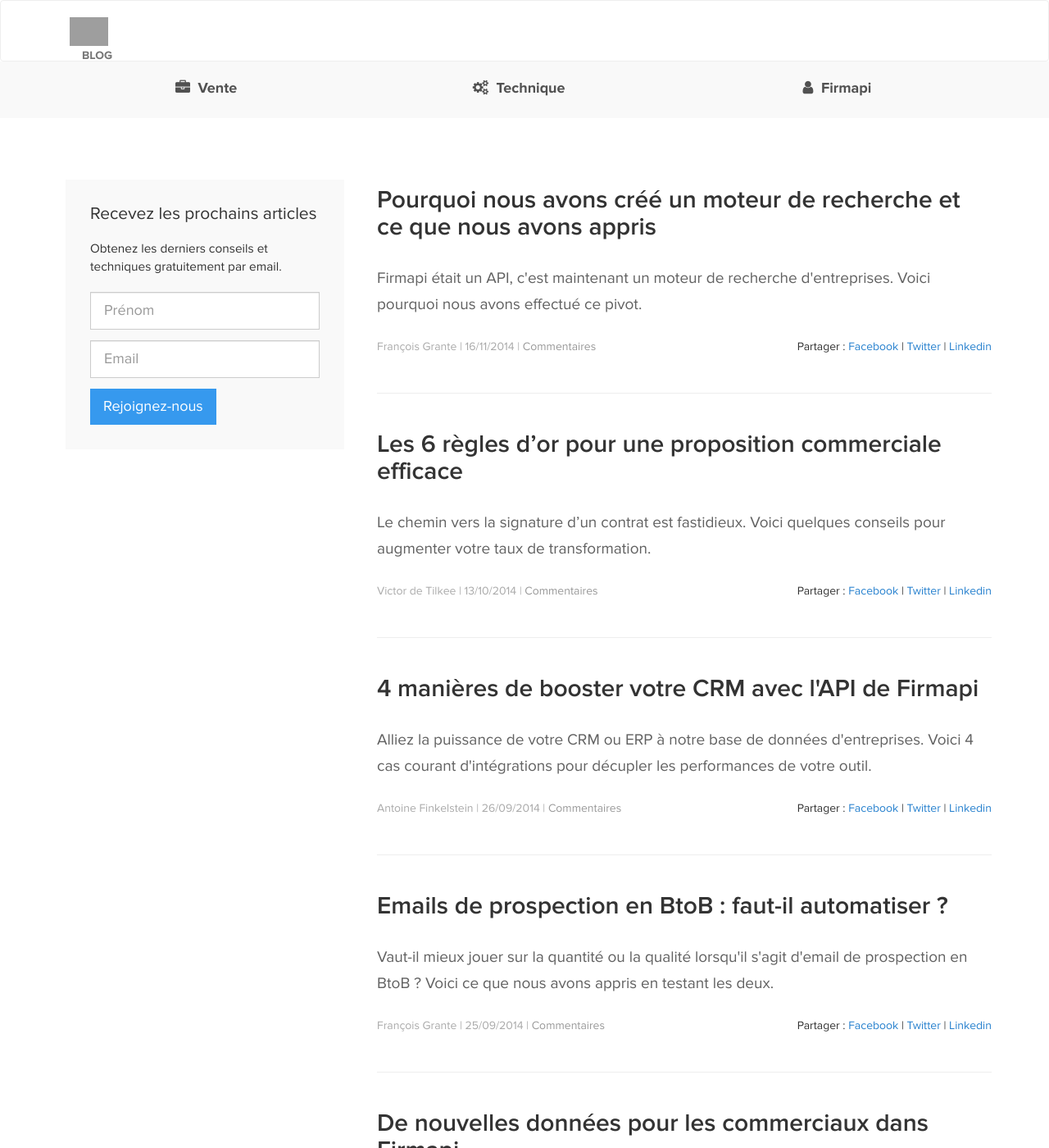
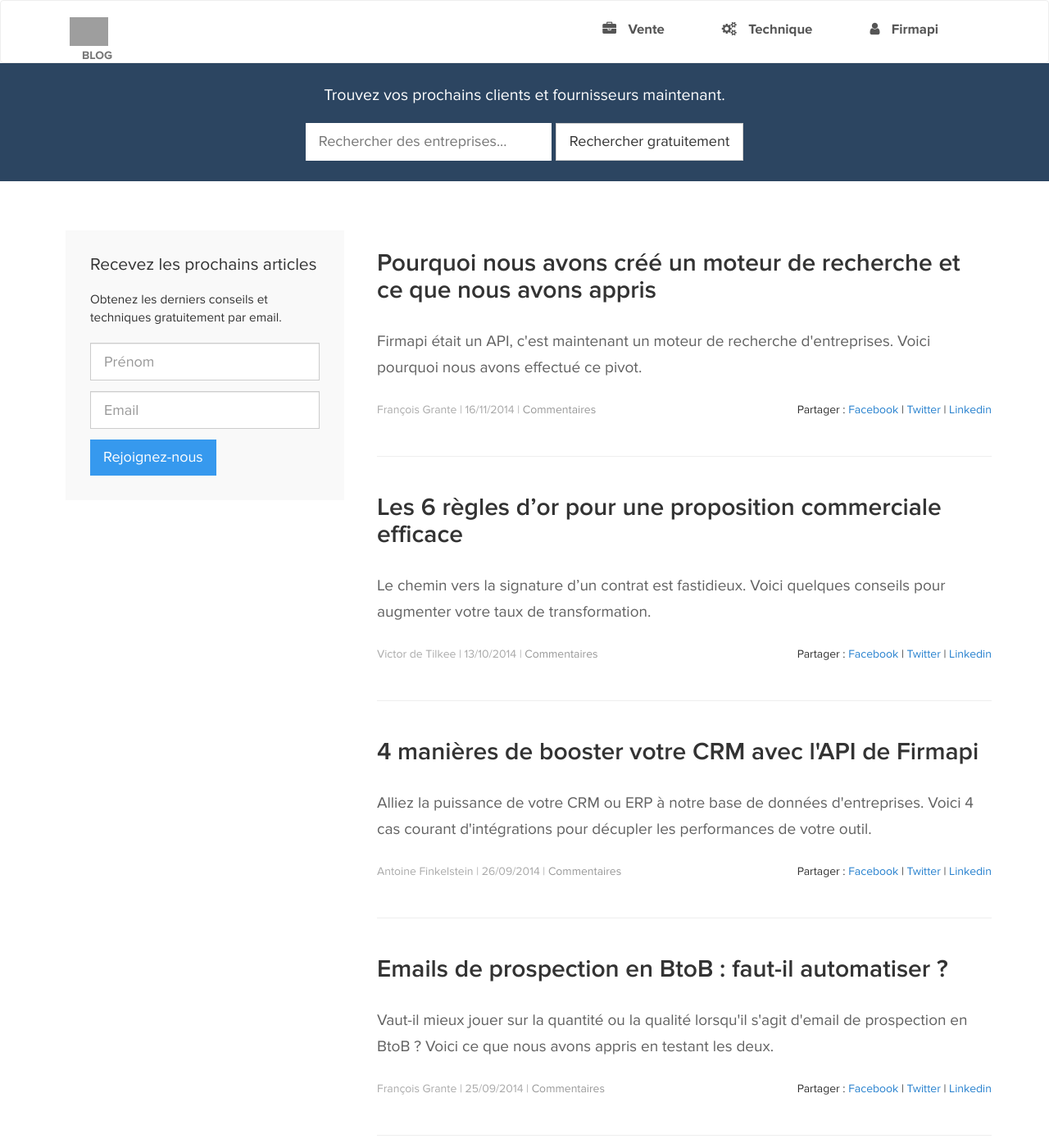
Before and after one commit to firmapi/blog, a Jekyll site: the page built from index.html, in a window 1280 px wide and 1400 px high. Shown: the whole window at 82% size. Built offline with Jekyll 4.4.1, drawn with Linux system fonts in a browser that asks for light colours; nearby versions of some CDN libraries; a script that is not in the unit is left out; comment, search, counter and statistics services are not loaded; grey boxes are pictures that could not be loaded.

Commit message:
Refonte de la navigation par catégories et ajout du CTA vers le site

```diff
--- a/_includes/categories.html
+++ /dev/null
@@ -1,27 +0,0 @@
-<div class="navigation-categories-container visible-lg">
-  <div class="container">
-    <div class="navigation-categories">
-      <div>
-        <ul class="nav nav-pills nav-justified">
-          {% if page.tag == 'vente' || page.tag == 'vente' %}
-            <li><a href="/category/vente" class="active"><strong><i class="fa fa-briefcase"></i> Vente</strong></a></li>
-          {% else %}
-            <li><a href="/category/vente"><strong><i class="fa fa-briefcase"></i> Vente</strong></a></li>
-          {% endif %}
-
-          {% if page.tag == 'technique' || page.tag == 'technique' %}
-            <li><a href="/category/technique" class="active"><strong><i class="fa fa-cogs"></i> Technique</strong></a></li>
-          {% else %}
-            <li><a href="/category/technique"><strong><i class="fa fa-cogs"></i> Technique</strong></a></li>
-          {% endif %}
-
-          {% if page.tag == 'firmapi' || page.tag == 'firmapi' %}
-            <li><a href="/category/firmapi" class="active"><strong><i class="fa fa-user"></i> Firmapi</strong></a></li>
-          {% else %}
-            <li><a href="/category/firmapi"><strong><i class="fa fa-user"></i> Firmapi</strong></a></li>
-          {% endif %}
-        </ul>
-      </div>
-    </div>
-  </div>
-</div>
--- /dev/null
+++ b/_includes/cta_header.html
@@ -0,0 +1,11 @@
+<div class="cta-header hidden-xs">
+  <p>Trouvez vos prochains clients et fournisseurs maintenant.</p>
+  <form method="get" action="https://firmapi.com/search" class="form-inline">
+    <div class="form-group">
+      <input type="text" class="input-lg" name="q" placeholder="Rechercher des entreprises..." />
+    </div>
+    <div class="form-group">
+      <input type="submit" class="btn-lg btn btn-default" value="Rechercher gratuitement" />
+    </div>
+  </form>
+</div>
--- a/_includes/header.html
+++ b/_includes/header.html
@@ -13,6 +13,27 @@
           <span class="blog-brand">BLOG</span>
         </a>
       </div>
+      <div class="collapse navbar-collapse pull-right" id="bs-example-navbar-collapse-1">
+        <ul class="nav navbar-nav">
+          {% if page.tag == 'vente' || page.tag == 'vente' %}
+            <li><a href="/category/vente" class="active"><strong><i class="fa fa-briefcase"></i> Vente</strong></a></li>
+          {% else %}
+            <li><a href="/category/vente"><strong><i class="fa fa-briefcase"></i> Vente</strong></a></li>
+          {% endif %}
+
+          {% if page.tag == 'technique' || page.tag == 'technique' %}
+            <li><a href="/category/technique" class="active"><strong><i class="fa fa-cogs"></i> Technique</strong></a></li>
+          {% else %}
+            <li><a href="/category/technique"><strong><i class="fa fa-cogs"></i> Technique</strong></a></li>
+          {% endif %}
+
+          {% if page.tag == 'firmapi' || page.tag == 'firmapi' %}
+            <li><a href="/category/firmapi" class="active"><strong><i class="fa fa-user"></i> Firmapi</strong></a></li>
+          {% else %}
+            <li><a href="/category/firmapi"><strong><i class="fa fa-user"></i> Firmapi</strong></a></li>
+          {% endif %}
+        </ul>
+      </div>
     </div>
   </div>
 </div>
--- a/_layouts/default.html
+++ b/_layouts/default.html
@@ -6,7 +6,7 @@
     <body>
 
     {% include header.html %}
-    {% include categories.html %}
+    {% include cta_header.html %}
 
     <div class="page-content">
       <div class="wrap">
--- a/css/main.scss
+++ b/css/main.scss
@@ -92,10 +92,6 @@ NAVBAR
   font-size: 14px;
 }
 
-.header-cta {
-  margin-top: 15px;
-}
-
 .navbar-brand {
   font-size: 1.3em;
   margin-top: 5px;
@@ -173,7 +169,7 @@ Colonne de gauche
 .cta_left {
   padding: 30px;
   background-color: #f9f9f9;
-  margin: 45px 10px;
+  margin: 30px 10px;
 
   h3 {
     font-size: 1.5em;
@@ -201,45 +197,9 @@ Colonne de gauche
 
 
 /*
-Navigation catégories
+CTA HEADER
 ========================
 */
-
-.navigation-categories-container {
-  background-color: #f9f9f9;
-}
-
-.navigation-categories {
-
-  & > p {
-    color: #A8A8A8;
-    text-align: center;
-    padding: 25px 0 20px;
-  }
-
-  a {
-    color: #515151;
-    font-size: 18px;
-    border-bottom: 3px solid #f9f9f9;
-    background-color: #f9f9f9;
-    padding: 20px 0 !important;
-    border-radius: 0px !important;
-
-    &:hover {
-      background-color: #f5f5f5;
-      border-bottom: 3px solid #2A89DB;
-    }
-  }
-
-  a.active {
-    background-color: #f5f5f5;
-    border-bottom: 3px solid #2A89DB;
-  }
-
-  .fa {
-    margin-right: 5px;
-  }
-}
 
 #category_name {
   text-align: center;
@@ -248,6 +208,61 @@ Navigation catégories
   padding-bottom: 10px;
   border-bottom: 1px solid #bbb;
   font-size: 1.8em;
+}
+
+.cta-header {
+  text-align: center;
+  font-size: 1.4em;
+  padding: 25px 0;
+  background-color: #2C4561;
+  color: #fff;
+
+  input[name="q"] {
+    color: #333;
+    border: #777;
+    width: 300px;
+  }
+
+  p {
+    margin-bottom: 20px;
+  }
+
+  input[type="submit"] {
+    color: #333;
+
+    &:hover {
+      background-color: #eee;
+    }
+  }
+}
+
+/*
+MENU
+========================
+*/
+
+.navbar-nav li, .navbar-nav a {
+  height: 75px;
+}
+
+.navbar-nav a {
+  display: inline-block;
+  padding: 25px 35px !important;
+  font-size: 1.2em;
+  color: #555 !important;
+
+  &:hover {
+    border: 0;
+    background-color: #f5f5f5 !important;
+  }
+
+  &.active {
+    background-color: #f5f5f5;
+  }
+
+  .fa {
+    margin-right: 10px;
+  }
 }
 
 /*
@@ -364,7 +379,7 @@ h2.article-title {
 }
 
 .article-title-page {
-  margin-top: 45px;
+  margin-top: 30px;
   font-size: 40px;
 }
 
```
